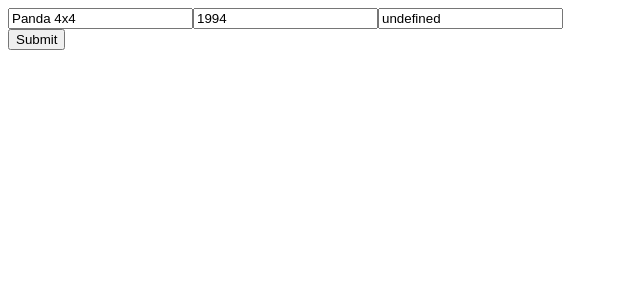
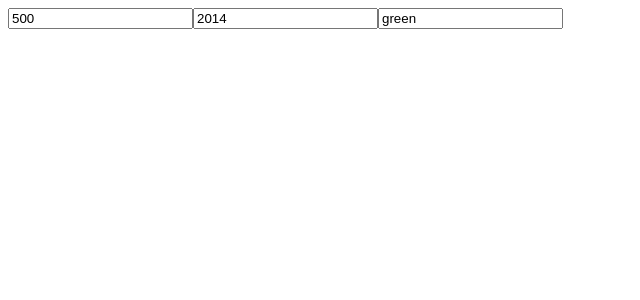
Before and after one commit to hershellayton95/esercizi-react, a React (Create React App) app: page / in a window 1280 px wide. Shown: the top 300 px of the page, without its empty margins (0-640 px from the left). Built offline with nearby package versions, Linux system fonts and the light colour scheme.

Commit message:
update use_ref

```diff
--- a/src/App.js
+++ b/src/App.js
@@ -4,7 +4,7 @@ import { CarDetails } from "./CarDetails";
 export function App() {
     return (
         <div>
-            <CarDetails />
+            <CarDetails initialData = {{ model: "500", year: 2014, color: "green"}}/>
         </div>
     )
 }
--- a/src/CarDetails.js
+++ b/src/CarDetails.js
@@ -1,30 +1,21 @@
 import { useEffect, useRef } from "react";
 
-export function CarDetails({initialData = { model: "Panda 4x4", year: 1994, color:"green"}}) {
-
+export function CarDetails({ initialData = { model: "Panda 4x4", year: 1994, color: "green" } }) {
     const _formRef = useRef();
 
+    const resetFunction = () => {
+        _formRef.current.reset()
+    }
+
     useEffect(()=>{
-        _formRef.current.model.value = initialData.model;
-        _formRef.current.year.value = initialData.year;
-        _formRef.current.color.value = initialData.value;
-    }, [initialData])
-
-    const submitFormHandler = (event) => {
-        event.preventDefault();
-        console.log(_formRef.current.model.value);
-        console.log(_formRef.current.year.value);
-        console.log(_formRef.current.color.value);
-    };
+        resetFunction();
+    },[initialData])
 
     return (
-        <form ref={_formRef} onSubmit={submitFormHandler}>
-            <div>
-                <input type="text" name="model" defaultValue={initialData.model}/>
-                <input type="number" name="year" defaultValue={initialData.year}/>
-                <input type="text" name="color" defaultValue={initialData.color}/>
-            </div>
-            <button type="submit">Submit</button>
+        <form ref={_formRef}>
+            <input type="text" name="model" defaultValue={initialData.model} />
+            <input type="number" name="year" defaultValue={initialData.year} />
+            <input type="text" name="color" defaultValue={initialData.color} />
         </form>
     );
 }
```
